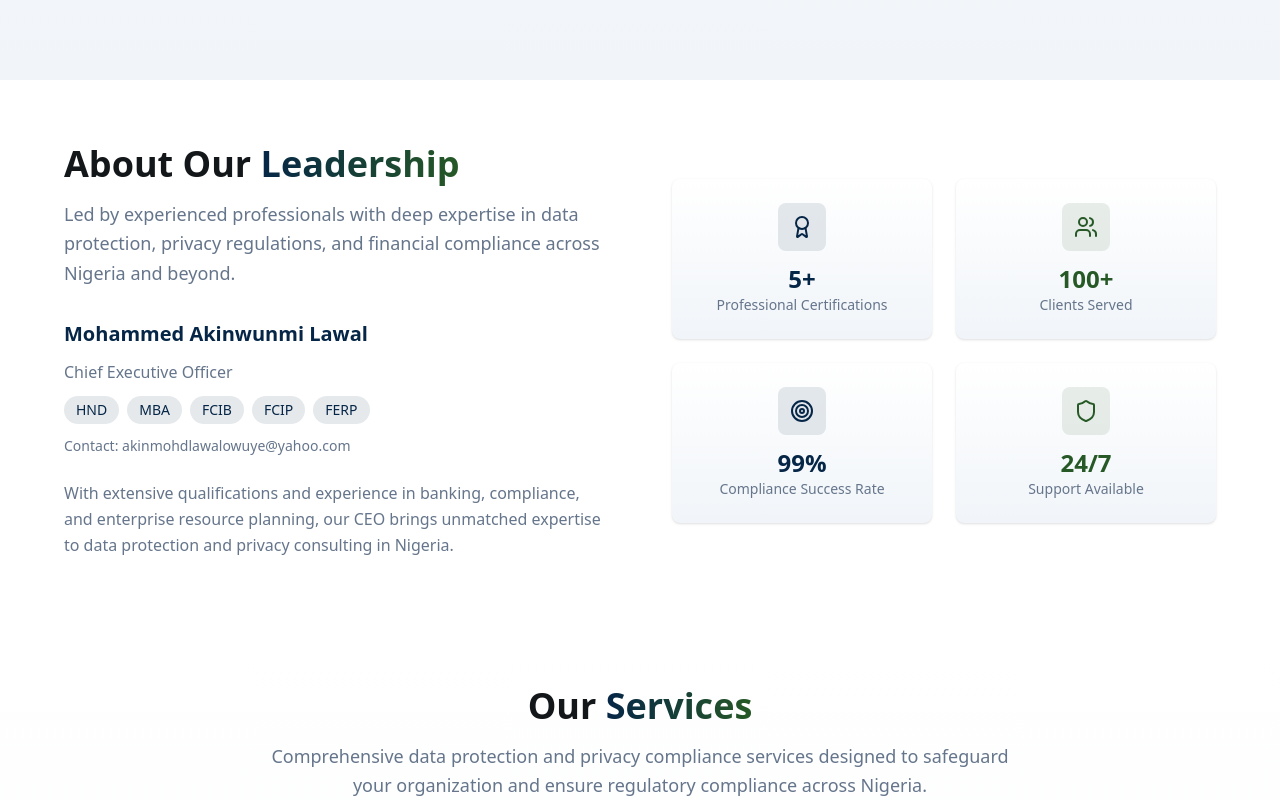
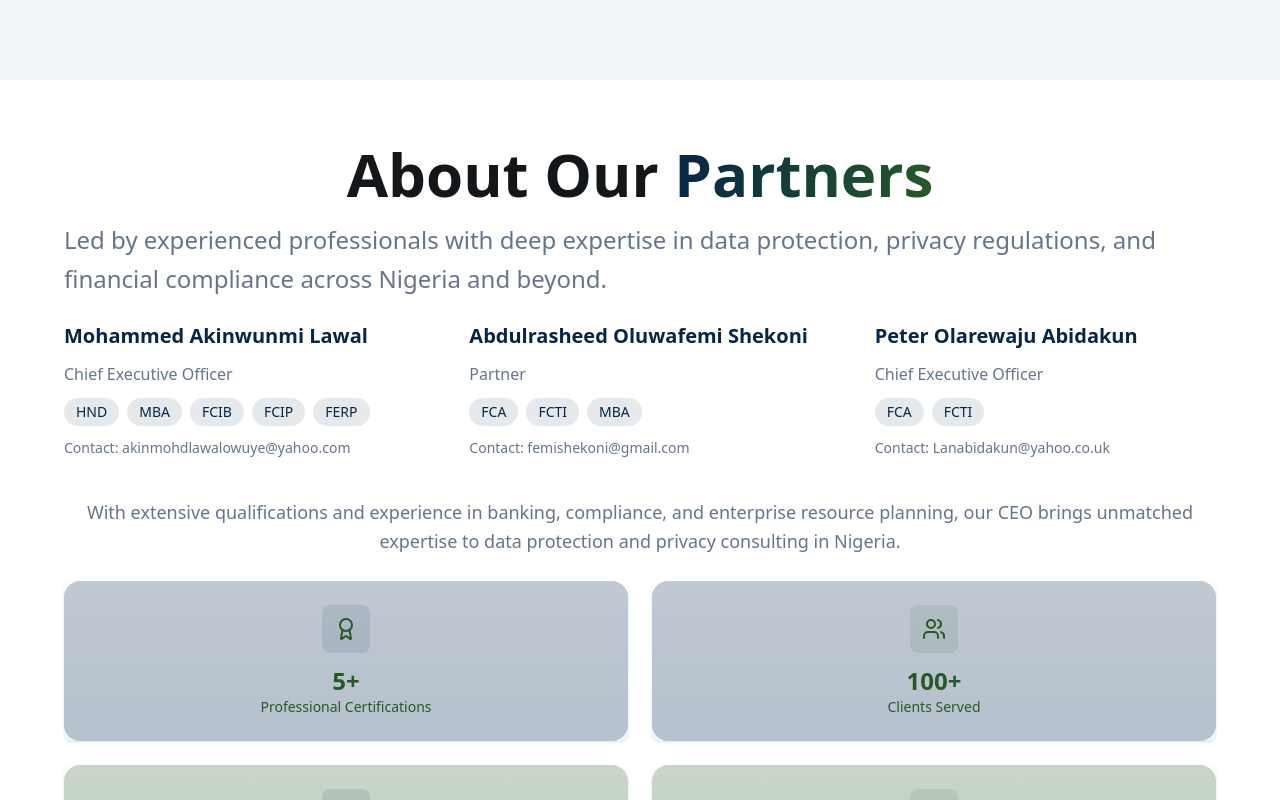
Before and after one commit to conductor-admin/lamfemak, a Next.js app: page / in a window 1280 px wide. Shown: the part 720-1520 px from the top of the page. Built offline with nearby package versions, Linux system fonts and the light colour scheme.

Commit message:
include partners in about

```diff
--- a/components/About.tsx
+++ b/components/About.tsx
@@ -5,20 +5,20 @@ const About = () => {
   return (
     <section id="about" className="section-padding bg-background">
       <div className="container-width">
-        <div className="grid grid-cols-1 lg:grid-cols-2 gap-16 items-center">
-          {/* Content */}
-          <div className="space-y-8">
+        <h2 className="text-5xl md:text-6xl font-bold font-heading text-center">
+          About Our <span className="text-gradient">Partners</span>
+        </h2>
         <div className="space-y-4">
-              <h2 className="text-3xl md:text-4xl font-bold font-heading">
-                About Our <span className="text-gradient">Leadership</span>
-              </h2>
-              <p className="text-lg text-muted-foreground leading-relaxed">
+          <p className="mt-4 mb-6 md:text-2xl text-xl text-muted-foreground leading-relaxed">
             Led by experienced professionals with deep expertise in data
             protection, privacy regulations, and financial compliance across
             Nigeria and beyond.
           </p>
         </div>
-
+        <div className="grid grid-cols-1 lg:grid-cols-3 gap-16 items-center">
+          {/* Content */}
+          {/* partner 1 */}
+          <div className="space-y-8">
             <div className="space-y-6">
               <div className="space-y-3">
                 <h3 className="text-xl font-semibold text-primary">
@@ -39,26 +39,72 @@ const About = () => {
                   Contact: akinmohdlawalowuye@yahoo.com
                 </p>
               </div>
-
-              <p className="text-muted-foreground leading-relaxed">
-                With extensive qualifications and experience in banking,
-                compliance, and enterprise resource planning, our CEO brings
-                unmatched expertise to data protection and privacy consulting in
-                Nigeria.
+            </div>
+          </div>
+          {/* partner 2 */}
+          <div className="space-y-8">
+            <div className="space-y-6">
+              <div className="space-y-3">
+                <h3 className="text-xl font-semibold text-primary">
+                  Abdulrasheed Oluwafemi Shekoni
+                </h3>
+                <p className="text-muted-foreground">Partner</p>
+                <div className="flex flex-wrap gap-2">
+                  {["FCA", "FCTI", "MBA"].map((credential) => (
+                    <span
+                      key={credential}
+                      className="inline-flex items-center px-3 py-1 bg-primary/10 text-primary text-sm font-medium rounded-full"
+                    >
+                      {credential}
+                    </span>
+                  ))}
+                </div>
+                <p className="text-muted-foreground text-sm">
+                  Contact: femishekoni@gmail.com
                 </p>
               </div>
             </div>
-
+          </div>
+          {/* partner 3 */}
+          <div className="space-y-8">
+            <div className="space-y-6">
+              <div className="space-y-3">
+                <h3 className="text-xl font-semibold text-primary">
+                  Peter Olarewaju Abidakun
+                </h3>
+                <p className="text-muted-foreground">Chief Executive Officer</p>
+                <div className="flex flex-wrap gap-2">
+                  {["FCA", "FCTI"].map((credential) => (
+                    <span
+                      key={credential}
+                      className="inline-flex items-center px-3 py-1 bg-primary/10 text-primary text-sm font-medium rounded-full"
+                    >
+                      {credential}
+                    </span>
+                  ))}
+                </div>
+                <p className="text-muted-foreground text-sm">
+                  Contact: Lanabidakun@yahoo.co.uk
+                </p>
+              </div>
+            </div>
+          </div>
+        </div>
+        <p className="text-muted-foreground leading-relaxed text-center mt-10 md:text-lg">
+          With extensive qualifications and experience in banking, compliance,
+          and enterprise resource planning, our CEO brings unmatched expertise
+          to data protection and privacy consulting in Nigeria.
+        </p>
         {/* Stats Cards */}
-          <div className="grid grid-cols-2 gap-6">
-            <Card className="shadow-medium border-0 gradient-subtle">
-              <CardContent className="p-6 text-center space-y-3">
+        <div className="mt-6 grid grid-cols-2 gap-6">
+          <Card className="shadow-medium border-0 gradient-subtle ">
+            <CardContent className="p-6 text-center space-y-3 bg-primary/25 rounded-2xl">
               <div className="w-12 h-12 bg-primary/10 rounded-lg flex items-center justify-center mx-auto">
-                  <Award className="h-6 w-6 text-primary" />
+                <Award className="h-6 w-6 text-secondary" />
               </div>
               <div>
-                  <h4 className="text-2xl font-bold text-primary">5+</h4>
-                  <p className="text-sm text-muted-foreground">
+                <h4 className="text-2xl font-bold text-secondary">5+</h4>
+                <p className="text-sm text-secondary">
                   Professional Certifications
                 </p>
               </div>
@@ -66,47 +112,40 @@ const About = () => {
           </Card>
 
           <Card className="shadow-medium border-0 gradient-subtle">
-              <CardContent className="p-6 text-center space-y-3">
+            <CardContent className="p-6 text-center space-y-3 bg-primary/25 rounded-2xl">
               <div className="w-12 h-12 bg-secondary/10 rounded-lg flex items-center justify-center mx-auto">
                 <Users className="h-6 w-6 text-secondary" />
               </div>
               <div>
                 <h4 className="text-2xl font-bold text-secondary">100+</h4>
-                  <p className="text-sm text-muted-foreground">
-                    Clients Served
-                  </p>
+                <p className="text-sm text-secondary">Clients Served</p>
               </div>
             </CardContent>
           </Card>
 
           <Card className="shadow-medium border-0 gradient-subtle">
-              <CardContent className="p-6 text-center space-y-3">
+            <CardContent className="p-6 text-center space-y-3 bg-secondary/25 rounded-2xl">
               <div className="w-12 h-12 bg-primary/10 rounded-lg flex items-center justify-center mx-auto">
                 <Target className="h-6 w-6 text-primary" />
               </div>
               <div>
                 <h4 className="text-2xl font-bold text-primary">99%</h4>
-                  <p className="text-sm text-muted-foreground">
-                    Compliance Success Rate
-                  </p>
+                <p className="text-sm text-primary">Compliance Success Rate</p>
               </div>
             </CardContent>
           </Card>
 
           <Card className="shadow-medium border-0 gradient-subtle">
-              <CardContent className="p-6 text-center space-y-3">
+            <CardContent className="p-6 text-center space-y-3 bg-secondary/25 rounded-2xl">
               <div className="w-12 h-12 bg-secondary/10 rounded-lg flex items-center justify-center mx-auto">
-                  <Shield className="h-6 w-6 text-secondary" />
+                <Shield className="h-6 w-6 text-primary" />
               </div>
               <div>
-                  <h4 className="text-2xl font-bold text-secondary">24/7</h4>
-                  <p className="text-sm text-muted-foreground">
-                    Support Available
-                  </p>
+                <h4 className="text-2xl font-bold text-primary">24/7</h4>
+                <p className="text-sm text-primary">Support Available</p>
               </div>
             </CardContent>
           </Card>
-          </div>
         </div>
       </div>
     </section>
```
Lines whose indentation alone changed are shown as unchanged.
